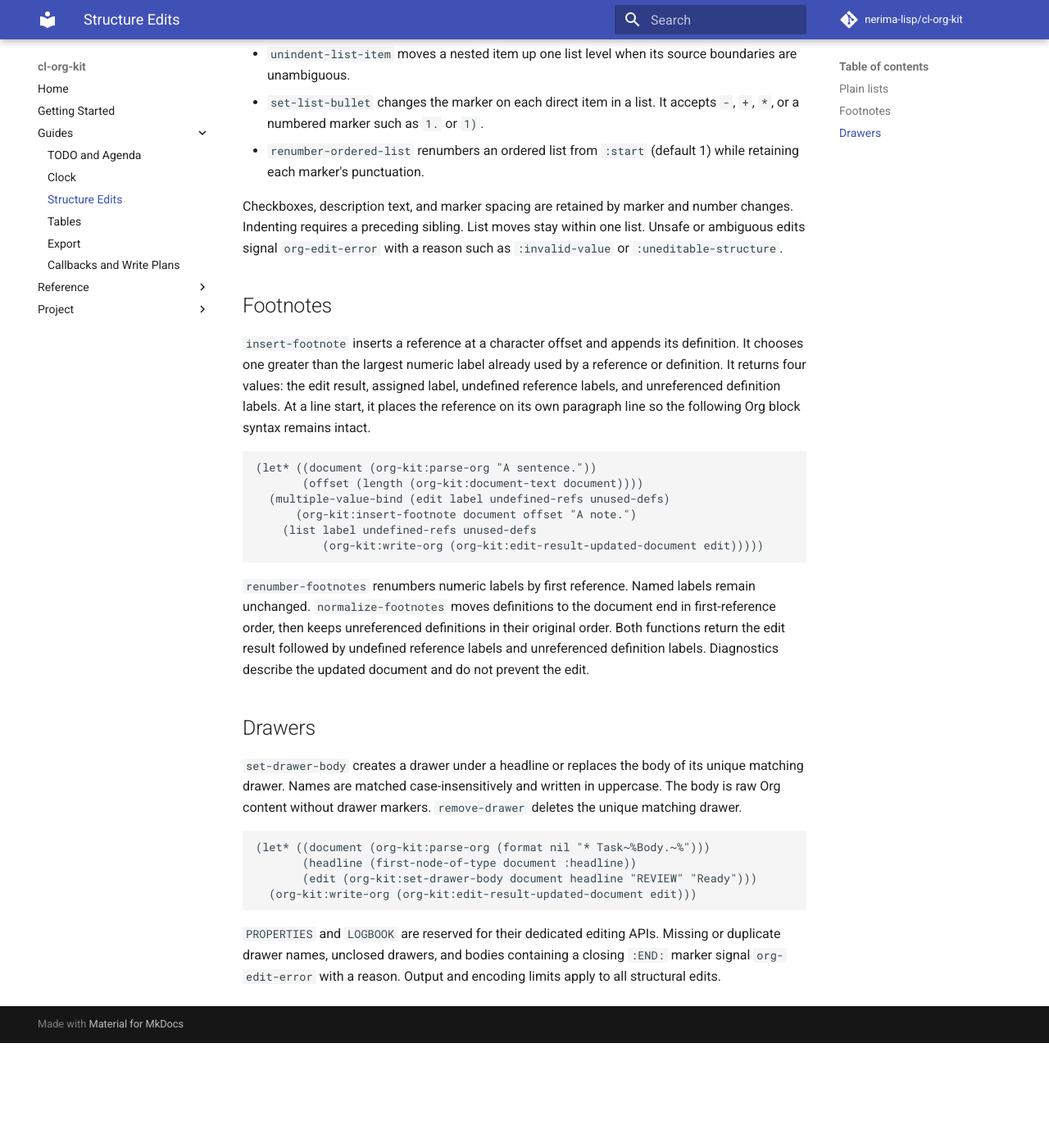
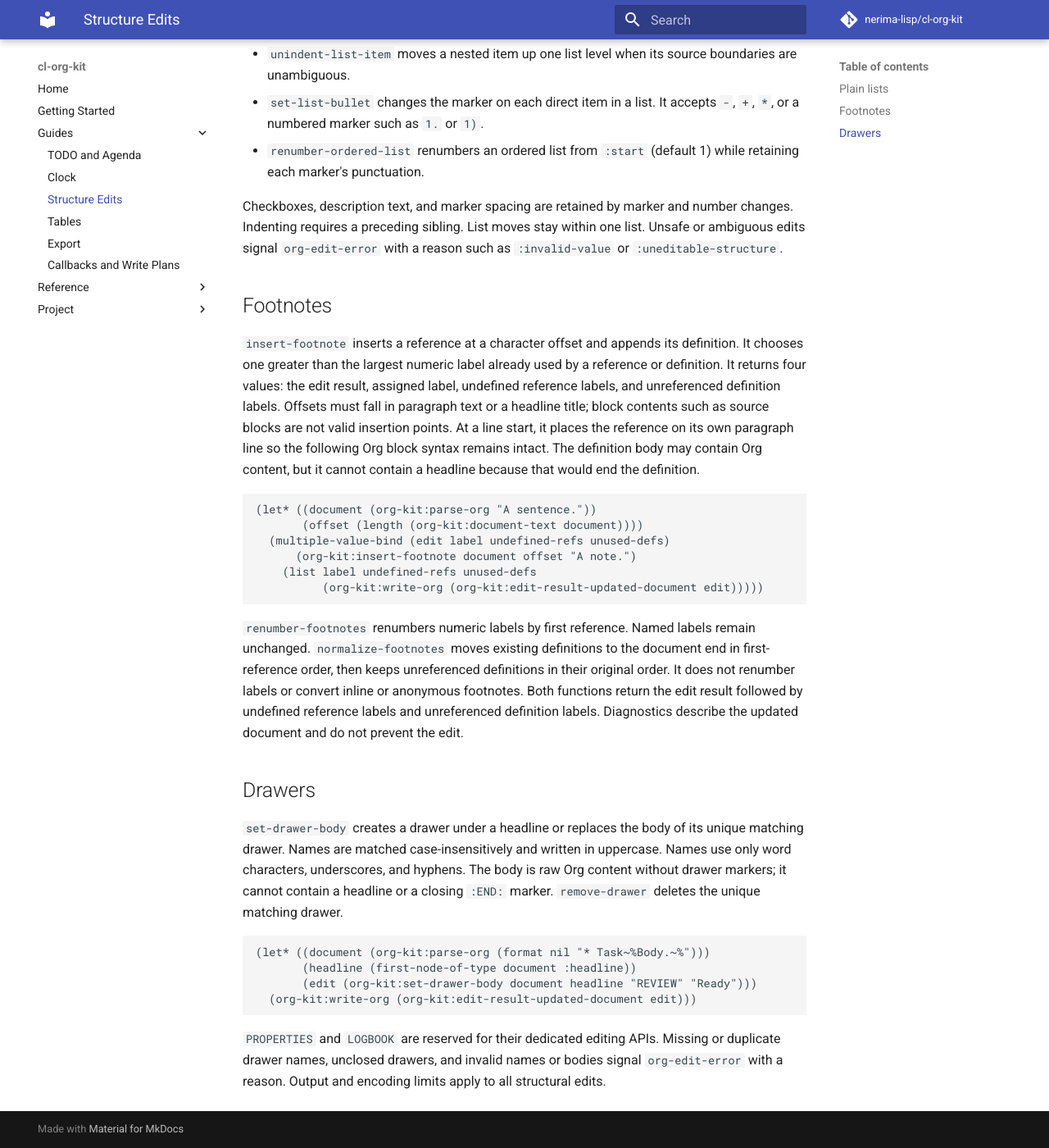
Before and after one commit to nerima-lisp/cl-org-kit, an MkDocs documentation site: the page built from docs/src/guides/structure-edits.md, in a window 1280 px wide and 1400 px high, scrolled down 908 px. Shown: the whole window at 82% size. Built offline with MkDocs 1.6.1 and Material for MkDocs 9.7.7, drawn with Linux system fonts in a browser that asks for light colours; comment, search, counter and statistics services are not loaded; before the commit the page ends 2180 px from its top, so only the background shows below that.

Commit message:
fix(edit): preserve Org structure during edits

````diff
--- a/docs/src/guides/structure-edits.md
+++ b/docs/src/guides/structure-edits.md
@@ -56,8 +56,11 @@ as `:invalid-value` or `:uneditable-structure`.
 definition. It chooses one greater than the largest numeric label already used
 by a reference or definition. It returns four values: the edit result, assigned
 label, undefined reference labels, and unreferenced definition labels.
-At a line start, it places the reference on its own paragraph line so the
-following Org block syntax remains intact.
+Offsets must fall in paragraph text or a headline title; block contents such as
+source blocks are not valid insertion points. At a line start, it places the
+reference on its own paragraph line so the following Org block syntax remains
+intact. The definition body may contain Org content, but it cannot contain a
+headline because that would end the definition.
 
 ```lisp
 (let* ((document (org-kit:parse-org "A sentence."))
@@ -69,18 +72,20 @@ following Org block syntax remains intact.
 ```
 
 `renumber-footnotes` renumbers numeric labels by first reference. Named labels
-remain unchanged. `normalize-footnotes` moves definitions to the document end
-in first-reference order, then keeps unreferenced definitions in their
-original order. Both functions return the edit result followed by undefined
-reference labels and unreferenced definition labels. Diagnostics describe the
-updated document and do not prevent the edit.
+remain unchanged. `normalize-footnotes` moves existing definitions to the
+document end in first-reference order, then keeps unreferenced definitions in
+their original order. It does not renumber labels or convert inline or
+anonymous footnotes. Both functions return the edit result followed by
+undefined reference labels and unreferenced definition labels. Diagnostics
+describe the updated document and do not prevent the edit.
 
 ## Drawers
 
 `set-drawer-body` creates a drawer under a headline or replaces the body of its
 unique matching drawer. Names are matched case-insensitively and written in
-uppercase. The body is raw Org content without drawer markers. `remove-drawer`
-deletes the unique matching drawer.
+uppercase. Names use only word characters, underscores, and hyphens. The body
+is raw Org content without drawer markers; it cannot contain a headline or a
+closing `:END:` marker. `remove-drawer` deletes the unique matching drawer.
 
 ```lisp
 (let* ((document (org-kit:parse-org (format nil "* Task~%Body.~%")))
@@ -90,6 +95,6 @@ deletes the unique matching drawer.
 ```
 
 `PROPERTIES` and `LOGBOOK` are reserved for their dedicated editing APIs.
-Missing or duplicate drawer names, unclosed drawers, and bodies containing a
-closing `:END:` marker signal `org-edit-error` with a reason. Output and
-encoding limits apply to all structural edits.
+Missing or duplicate drawer names, unclosed drawers, and invalid names or
+bodies signal `org-edit-error` with a reason. Output and encoding limits apply
+to all structural edits.
````
Also changed, not shown: 7 other files.
